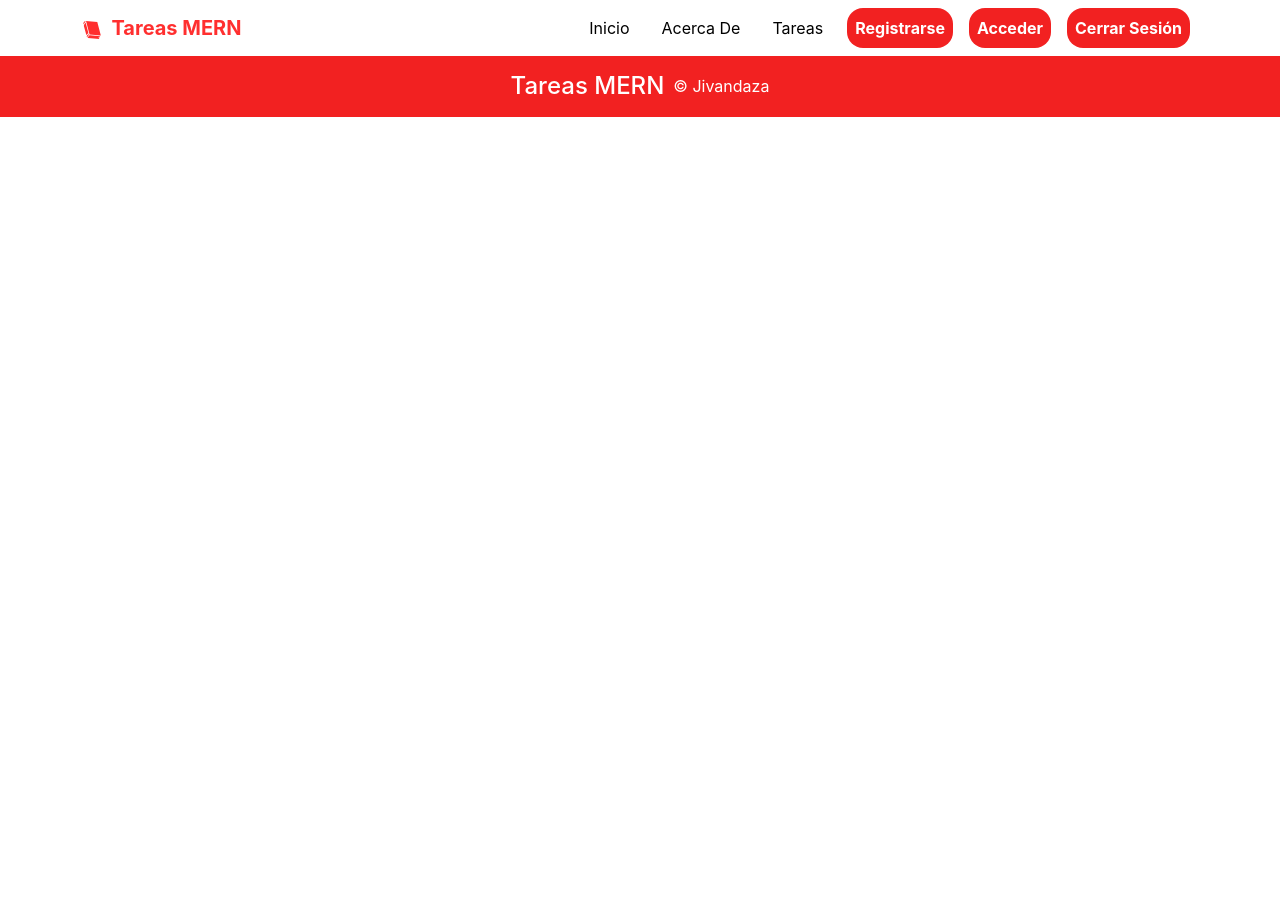
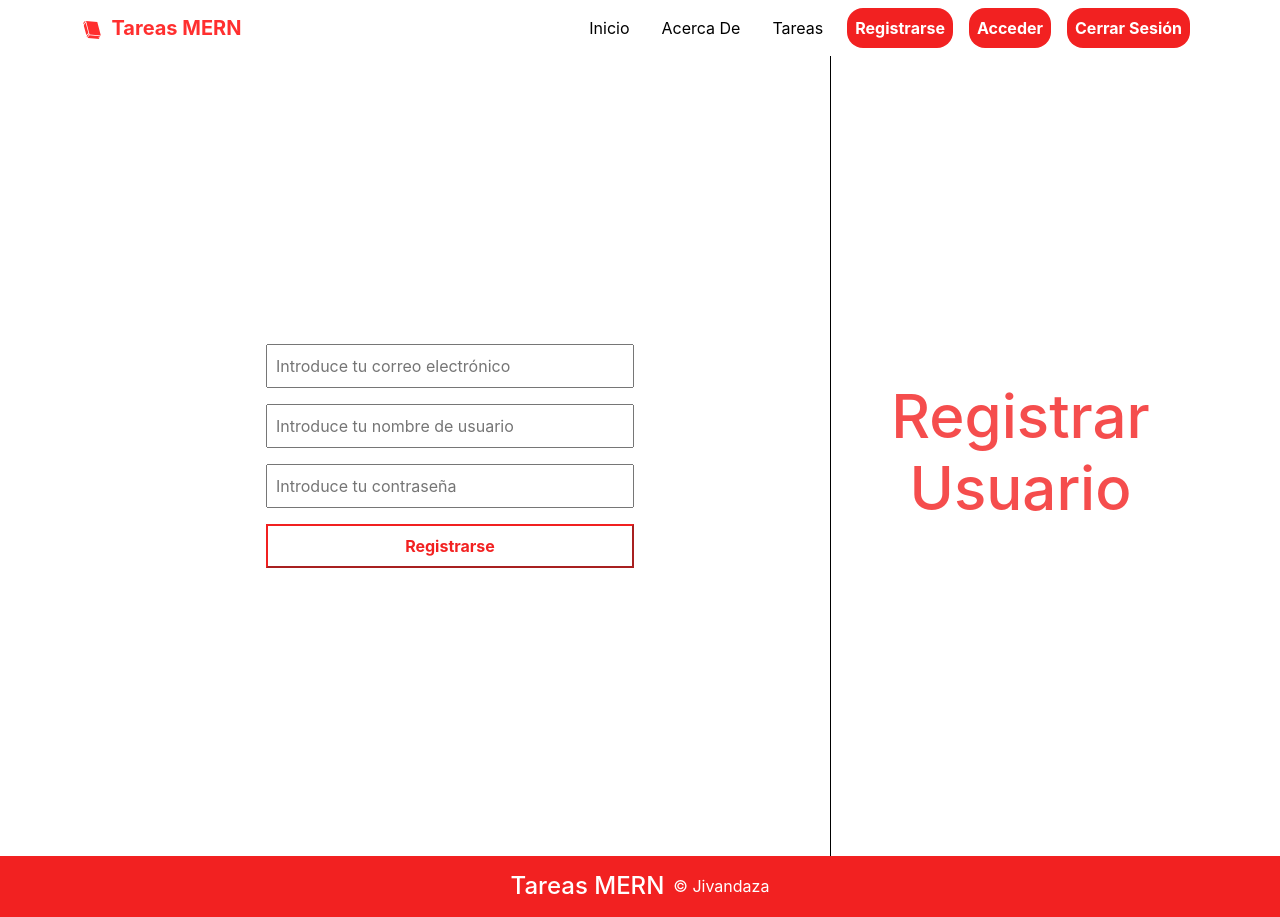
Before and after one commit to jivandaza/react-projects, a React (Create React App) app in the folder lista-tareas-app/frontend/: page /registrarse in a window 1280 px wide. Before the commit the page ends 800 px from the top, so only its background shows below. Built offline with nearby package versions, Linux system fonts and the light colour scheme.

Commit message:
Added acceso component

```diff
--- a/lista-tareas-app/frontend/src/App.js
+++ b/lista-tareas-app/frontend/src/App.js
@@ -1,6 +1,8 @@
 import Navbar from './componentes/navbar/Navbar';
 import Inicio from './componentes/inicio/Inicio';
 import Acerca from './componentes/acerca/Acerca';
+import Registrarse from './componentes/registrarse/Registrarse';
+import Acceso from './componentes/acceso/Acceso';
 import Footer from './componentes/footer/Footer';
 import { BrowserRouter as Router, Routes, Route } from "react-router-dom";
 import './App.css';
@@ -13,6 +15,8 @@ function App() {
                 <Routes>
                     <Route exact path='/' element={<Inicio />} />
                     <Route path='/acerca' element={<Acerca />} />
+                    <Route path='/registrarse' element={<Registrarse />} />
+                    <Route path='/acceso' element={<Acceso />} />
                 </Routes>
             </Router>
             <Footer />
```
